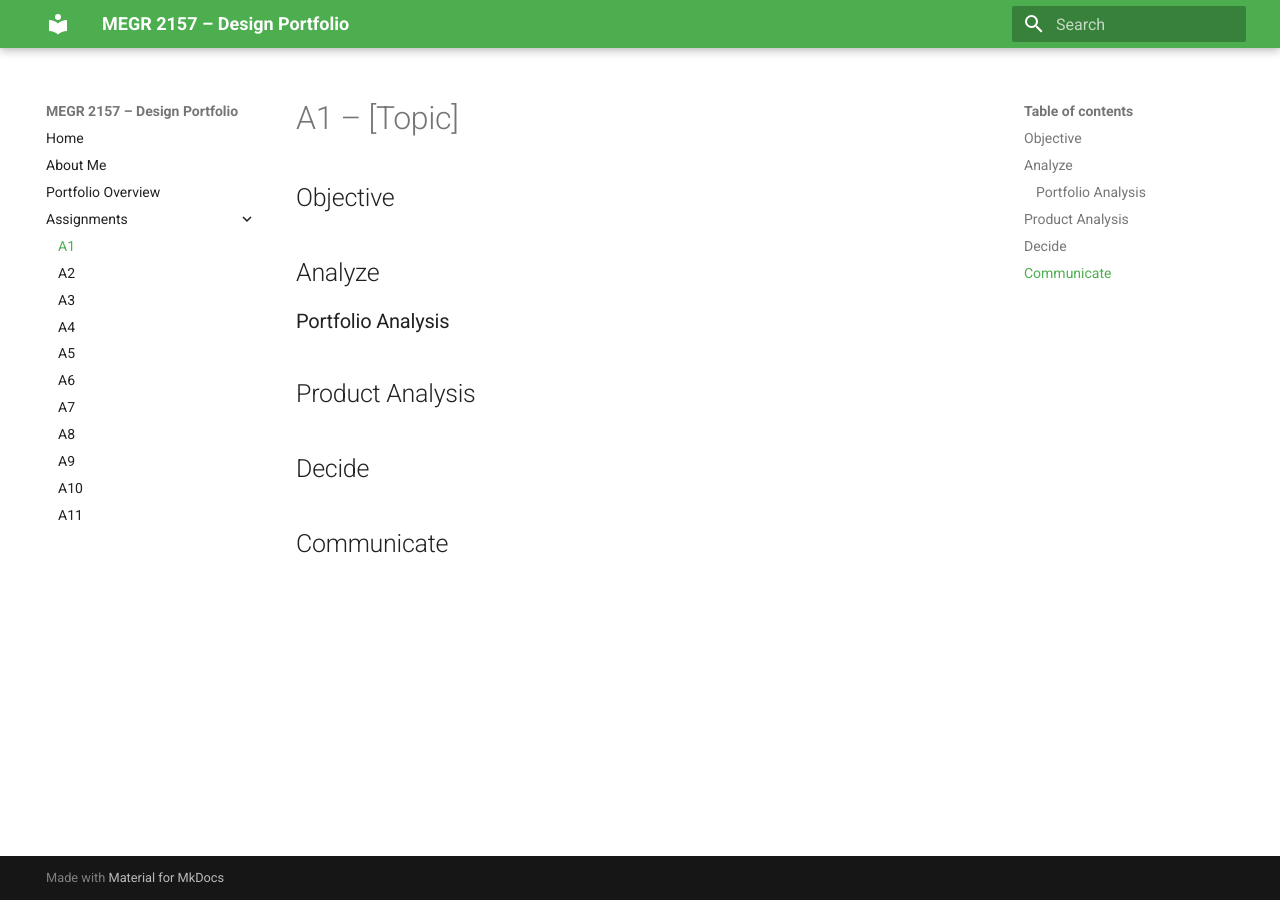
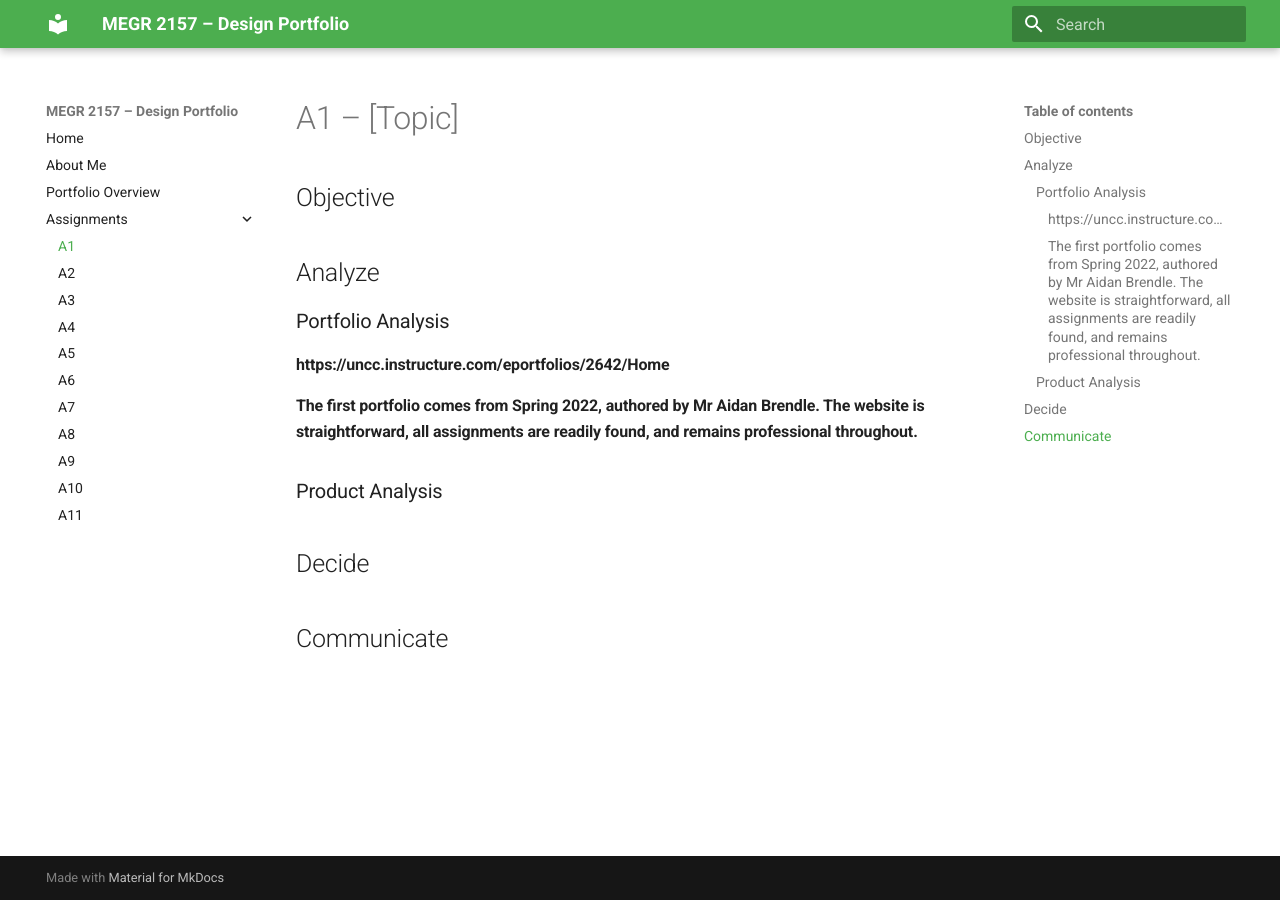
Before and after one commit to CadlesCelica/megr2157-portfolio, an MkDocs documentation site: the page built from docs/assignments/A01/index.md, in a window 1280 px wide. Built offline with MkDocs 1.6.1 and Material for MkDocs 9.7.7, drawn with Linux system fonts in a browser that asks for light colours.

Commit message:
Update index.md

```diff
--- a/docs/assignments/A01/index.md
+++ b/docs/assignments/A01/index.md
@@ -4,8 +4,13 @@
 
 
 ## Analyze
+
 ### Portfolio Analysis
-## Product Analysis
+
+#### https://uncc.instructure.com/eportfolios/2642/Home
+#### The first portfolio comes from Spring 2022, authored by Mr Aidan Brendle. The website is straightforward, all assignments are readily found, and remains professional throughout.
+
+### Product Analysis
 
 
 ## Decide
```
